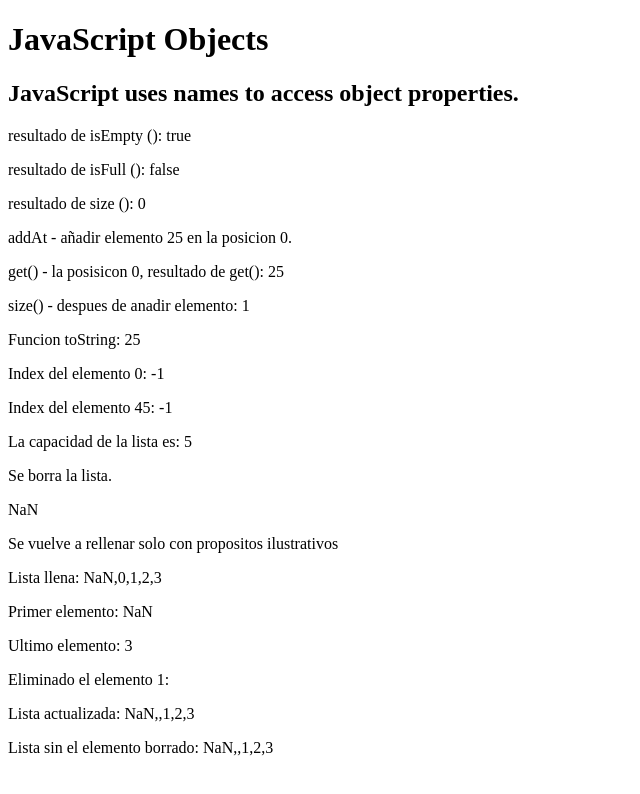
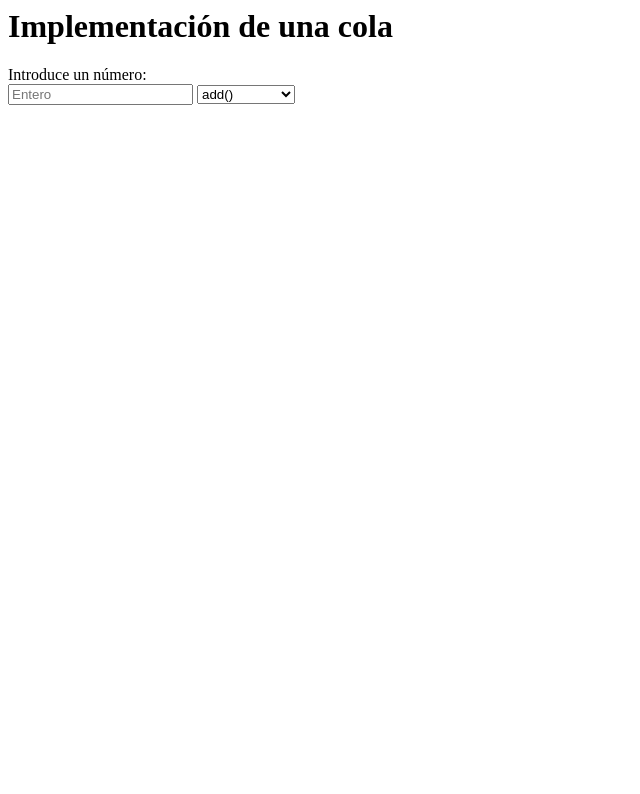
Before and after one commit to xabertum/DWEC03_Tarea03, a plain HTML site: page public_html/index.html in a window 1280 px wide. Shown: the whole page, without its empty margins (0-640 px from the left). Drawn offline with Linux system fonts and the light colour scheme.

Commit message:
minor changes

```diff
--- a/public_html/index.html
+++ b/public_html/index.html
@@ -1,76 +1,29 @@
-<!DOCTYPE html>
+</<!DOCTYPE html>
 <html>
-     <head>
-        <meta charset="UTF-8">
+    <head>
+        <title>Implementación de una cola</title>
+        <meta charset="utf-8"/>
     </head>
     <body>
+        <h1>Implementación de una cola</h1>
+        Introduce un número: <br/>
+        <input type="text" id="num" value="" placeholder="Entero" onfocus="cleanData()" />
 
-        <h1>JavaScript Objects</h1>
-        <h2>JavaScript uses names to access object properties.</h2>
-        <p id="demo"></p>
-        <p id="isFull"></p>
-        <p id="size"></p>
-        <p id="addAt"></p>
-        <p id="get"></p>
-        <p id="add"></p>
-        <p id="toString"></p>
-        <p id="indexOf"></p>
-        <p id="lastIndex"></p>
-        <p id="capacidad"></p>
-        <p id="clear"></p>
-        <p id="afterClear"></p>
-        <p id="coment"></p>
-        <p id="toStringAfterClear"></p>
-        <p id="firstElement"></p>
-        <p id="lastElement"></p>
-        <p id="remove"></p>
-        <p id="toStringAfterRemove"></p>
-        <p id="removeElement"></p>
-        <p id="afterRemoveElement"></p>
-        <p id="set"></p>
+        <select name="OS">
+            <option value="1" onclick="add()">add()</option>
+            <option value="2">Windows 7</option>
+            <option value="3">Windows XP</option>
+            <option value="10">Fedora</option>
+            <option value="11">Debian</option>
+            <option value="12">Suse</option>
+        </select>
 
 
-        <script src = "array_funciones_lista.js"></script>
-        <script>
-            var miLista = create(5);
-            document.getElementById("demo").innerHTML = "resultado de isEmpty (): " + isEmpty(miLista);
-            document.getElementById("isFull").innerHTML = "resultado de isFull (): " + isFull(miLista);
-            document.getElementById("size").innerHTML = "resultado de size (): " + size(miLista);
-            document.getElementById("add").innerHTML = "add() - elemento anadido: " + add(miLista,4);
-            document.getElementById("add").innerHTML = "size() - despues de anadir elemento: " + size(miLista);
+        <br/><br/>
 
-            document.getElementById("addAt").innerHTML = "addAt - añadir elemento 25 en la posicion 0.";
-            addAt(miLista,25,0);
-
-            document.getElementById("get").innerHTML = "get() - la posisicon 0, resultado de get(): " + get(miLista,0);
-            document.getElementById("toString").innerHTML = "Funcion toString: " +  toString(miLista);
-            document.getElementById("indexOf").innerHTML = "Index del elemento 0: " + indexOf(miLista,0);
-            document.getElementById("lastIndex").innerHTML = "Index del elemento 45: " + lastIndexOf(miLista,45);
-
-            document.getElementById("capacidad").innerHTML = "La capacidad de la lista es: " + capacity(miLista);
-            document.getElementById("clear").innerHTML = "Se borra la lista.";
-            clear(miLista);
-            document.getElementById("afterClear").innerHTML = toString(miLista);
-            document.getElementById("coment").innerHTML = "Se vuelve a rellenar solo con propositos ilustrativos";
-
-            add(miLista,0);
-            add(miLista,1);
-            add(miLista,2);
-            add(miLista,3);
-
-            document.getElementById("toStringAfterClear").innerHTML = "Lista llena: " + toString(miLista);
-            document.getElementById("firstElement").innerHTML = "Primer elemento: " + firstElement(miLista);
-            document.getElementById("lastElement").innerHTML = "Ultimo elemento: " + lastElement(miLista);
-            document.getElementById("remove").innerHTML = "Eliminado el elemento 1: ";
-            remove(miLista,1);
-            document.getElementById("toStringAfterRemove").innerHTML = "Lista actualizada: " + toString(miLista);
-
-            removeElement(miLista,0);
-            document.getElementById("afterRemoveElement").innerHTML = "Lista sin el elemento borrado: " + toString(miLista);
-
-
-
-        </script>
-
+        <p id="error" style="color:red"></p>
+        <div id="queue">
+        </div>
+        <script src="queue.js"></script>
     </body>
 </html>
```
